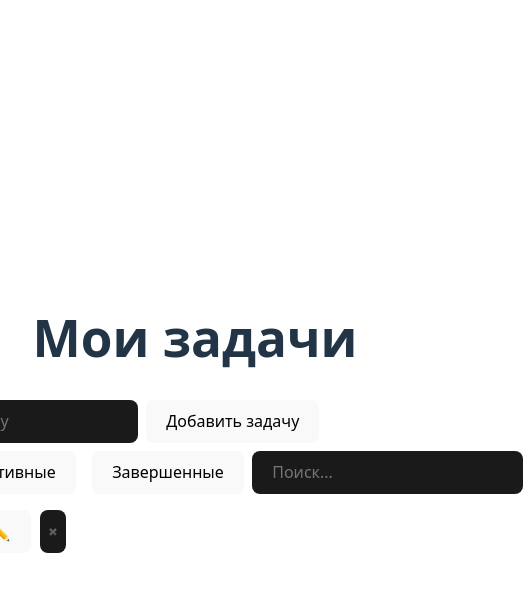
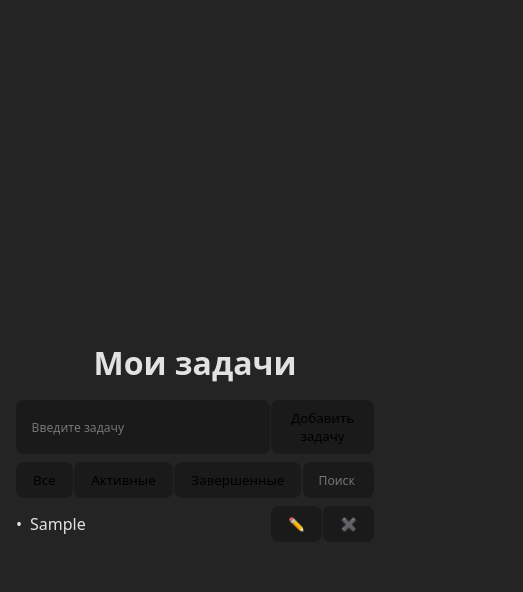
Before and after one commit to Uniqxxvii/ToDo-React-App, a React (Vite) app: page / in a window 390 px wide. Both pictures are taken after typing "Sample" into the empty fields and a click on the button "Добавить задачу". Shown: the top 592 px of the page, 523 px wide, since content can reach past the window. Built offline with nearby package versions, Linux system fonts and the light colour scheme.

Commit message:
сверстал адаптивно

```diff
--- a/src/App.jsx
+++ b/src/App.jsx
@@ -66,9 +66,9 @@ function clearCompletedTodos() {
   }
 
   return (
-      <div>
+      <div className="container">
         <h1>Мои задачи</h1>
-        <TodoForm onAddTodo={handleAddTodo} />
+        <TodoForm onAddTodo={handleAddTodo} className="todo-form" />
         <div className="filters">
           <button
             className={filter === "all" ? "active" : ""}
@@ -90,7 +90,7 @@ function clearCompletedTodos() {
           </button>
           <input
             type="text"
-            placeholder="Поиск..."
+            placeholder="Поиск"
             value={searchQuery}
             onChange={(e) => setSearchQuery(e.target.value)}
             className="search-input"
@@ -101,11 +101,14 @@ function clearCompletedTodos() {
           onDelete={handleDeleteTodo}
           onToggle={handleToggleComplete}
           onEdit={handleEditTodo}
+          className="todo-list"
         />
         {todos.some(todo => todo.completed) && (
-          <button className="clear-completed" onClick={clearCompletedTodos}>
-            Очистить завершенные
-          </button>
+          <div className="completed-button">
+            <button className="clear-completed" onClick={clearCompletedTodos}>
+              Очистить завершенные
+            </button>
+          </div>
         )}
       </div>
   );
--- a/src/components/TodoForm.jsx
+++ b/src/components/TodoForm.jsx
@@ -1,6 +1,6 @@
 import { useState } from 'react';
 
-function TodoForm({ onAddTodo }) {
+function TodoForm({ onAddTodo, className }) {
     const [inputValue, setInputValue] = useState("");
 
     function handleInputChange(event) {
@@ -21,8 +21,14 @@ function TodoForm({ onAddTodo }) {
     }
 
     return (
-        <div>
-            <input value={inputValue} onChange={handleInputChange} onKeyDown={handleKeyDown} type="text" placeholder="Введите задачу"/>
+        <div className={className}>
+            <input
+                value={inputValue}
+                onChange={handleInputChange}
+                onKeyDown={handleKeyDown}
+                type="text"
+                placeholder="Введите задачу"
+            />
             <button onClick={handleSubmit}>Добавить задачу</button>
         </div>
     )
--- a/src/components/TodoItem.jsx
+++ b/src/components/TodoItem.jsx
@@ -26,7 +26,7 @@ function TodoItem({ text, completed, onDelete, onToggle, onEdit }) {
           {text}
         </span>
       )}
-
+      <div className="edit-delete-buttons">
         <button
           className="edit-button"
           onClick={(e) => {
@@ -46,6 +46,7 @@ function TodoItem({ text, completed, onDelete, onToggle, onEdit }) {
         >
           ✖️
         </button>
+      </div>
     </li>
   );
 }
--- a/src/components/TodoList.jsx
+++ b/src/components/TodoList.jsx
@@ -1,7 +1,8 @@
 import TodoItem from "./TodoItem";
 
-function TodoList({ todos, onDelete, onToggle, onEdit }) {
+function TodoList({ todos, onDelete, onToggle, onEdit, className }) {
   return (
+    <div className={className}>
       <ul>
         {todos.map((todo, index) => (
           <TodoItem
@@ -14,6 +15,7 @@ function TodoList({ todos, onDelete, onToggle, onEdit }) {
           />
         ))}
       </ul>
+    </div>
   );
 }
 
--- a/src/index.css
+++ b/src/index.css
@@ -1,75 +1,76 @@
 :root {
   font-family: system-ui, Avenir, Helvetica, Arial, sans-serif;
   line-height: 1.5;
-  font-weight: 400;
-
   color-scheme: light dark;
   color: rgba(255, 255, 255, 0.87);
   background-color: #242424;
-
-  font-synthesis: none;
-  text-rendering: optimizeLegibility;
   -webkit-font-smoothing: antialiased;
-  -moz-osx-font-smoothing: grayscale;
 }
 
 body {
   margin: 0;
+  padding: 1rem;
   display: flex;
-  place-items: center;
-  min-width: 320px;
+  justify-content: center;
   min-height: 100vh;
-  justify-content: center;
+  align-items: center;
 }
 
 h1 {
-  text-align: center;
+  display: flex;
+  justify-content: center;
   font-size: 3.2em;
-  line-height: 1.1;
+  line-height: 1;
 }
 
 input {
   border-radius: 8px;
   border: 1px solid transparent;
   padding: 0.6em 1.2em;
-  font-size: 1em;
   font-weight: 500;
   font-family: inherit;
   background-color: #1a1a1a;
-  color: #fff;
 }
 
 button {
   border-radius: 8px;
   border: 1px solid transparent;
   padding: 0.6em 1.2em;
-  font-size: 1em;
   font-weight: 500;
   font-family: inherit;
   background-color: #1a1a1a;
   cursor: pointer;
-  transition: border-color 0.25s;
-  margin-left: 0.5em;
-}
+  }
 
 button:hover {
   border-color: #646cff;
 }
 
-.delete-button {
-  border-radius: 8px;
-  border: 1px solid transparent;
-  background-color: #1a1a1a;
-  cursor: pointer;
-  transition: border-color 0.25s;
-  margin-left: 1.5em;
-  font-size: 0.4em;
+.edit-delete-buttons {
+  display: flex;
+  justify-content: end;
+}
+
+.completed-button {
+  display: flex;
+  justify-content: end;
+}
+
+.edit-delete-buttons {
+  display: flex;
+  gap: 0.1em;
 }
 
 .todo-item {
   cursor: pointer;
   display: flex;
-  margin-top: 0.2em;
+  justify-content: space-between;
+  align-items: center;
+}
+
+.todo-text::before {
+  content: "•";
+  margin-right: 0.5em;
 }
 
 .completed {
@@ -79,18 +80,37 @@ button:hover {
 
 .filters {
   display: flex;
-  gap: 0.5em;
   justify-content: center;
-  margin: 0.5em 0;
+  gap: 0.1rem;
 }
 
-@media (prefers-color-scheme: light) {
-  :root {
-    color: #213547;
-    background-color: #ffffff;
+.todo-form {
+  display: flex;
+  justify-content: center;
+  margin-bottom: 0.5rem;
+  gap: 0.1rem;
+}
+
+ul {
+  list-style: none;
+  padding: 0;
+  margin: 0;
+}
+
+.todo-list {
+  margin-top: 0.5rem;
+  margin-bottom: 0.5rem;
+}
+
+@media (max-width: 480px) {
+  h1 {
+    font-size: 2em;
+    text-align: center;
   }
 
-  button {
-    background-color: #f9f9f9;
+  input {
+    width: 100%;
+    font-size: 0.76rem;
   }
+
 }
```
Lines whose indentation alone changed are shown as unchanged.
